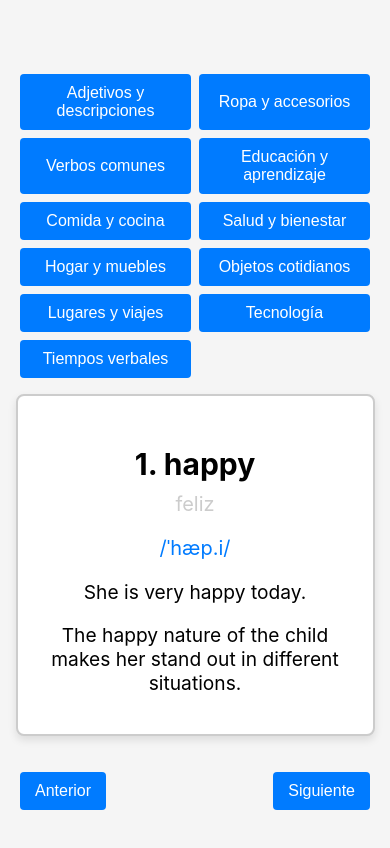
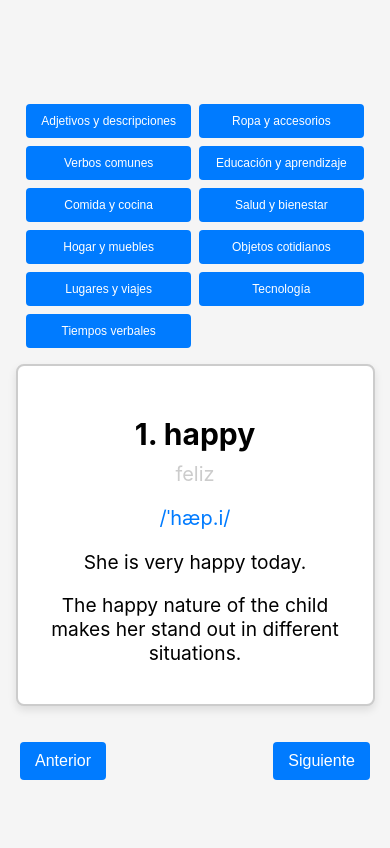
Before and after one commit to dmilagros/english-flashcard-app, a React (Create React App) app: page / in a window 390 px wide. Shown: the top 848 px of the page. Built offline with nearby package versions, Linux system fonts and the light colour scheme.

Commit message:
Actualizar Flashcard.scss

```diff
--- a/src/components/Flashcard.scss
+++ b/src/components/Flashcard.scss
@@ -82,6 +82,9 @@ button {
     display: grid;
     grid-template-columns: repeat(2, 1fr);
     gap: 8px;
+    button {
+      font-size: 12px;
+    }
   }
 }
 
```
